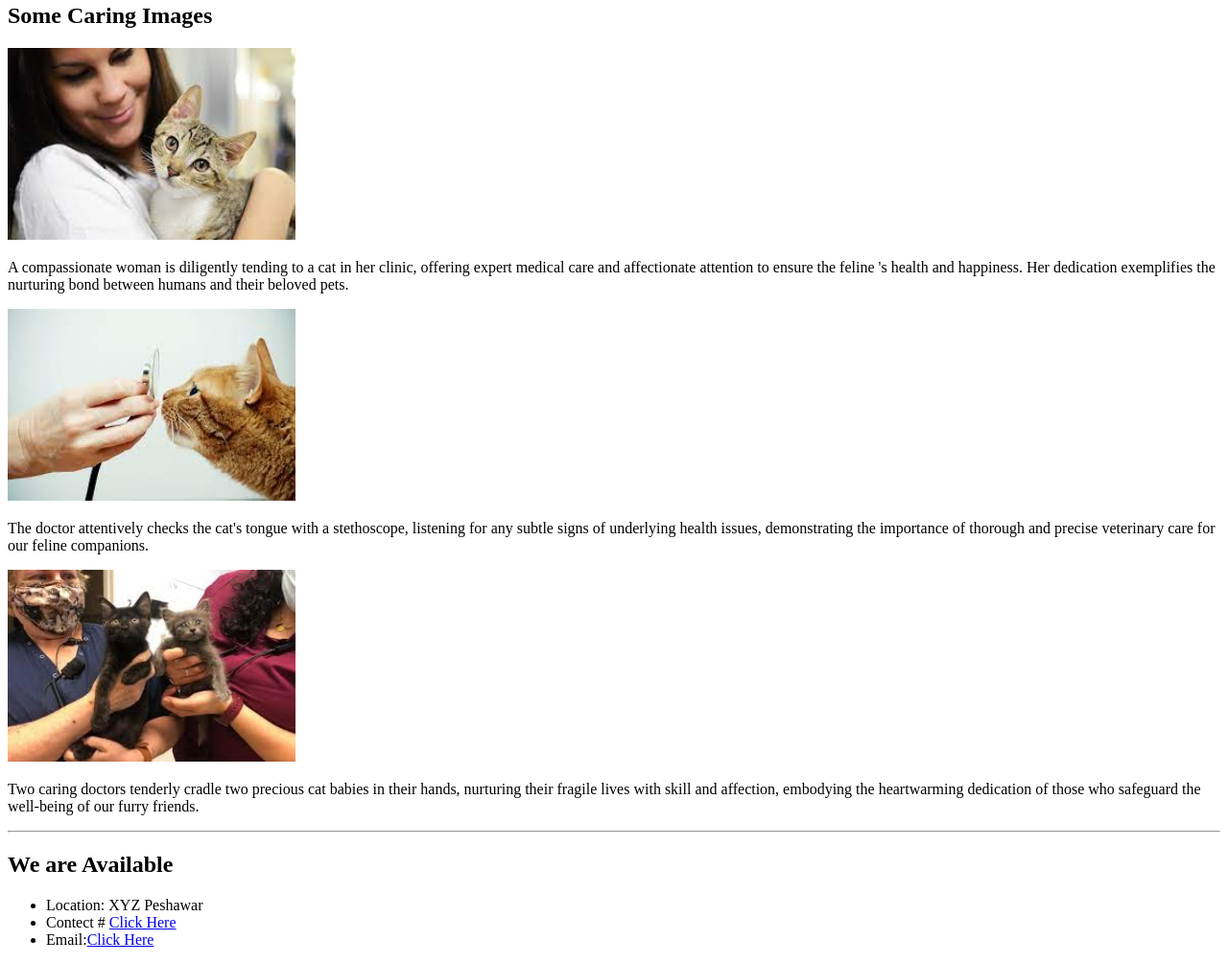
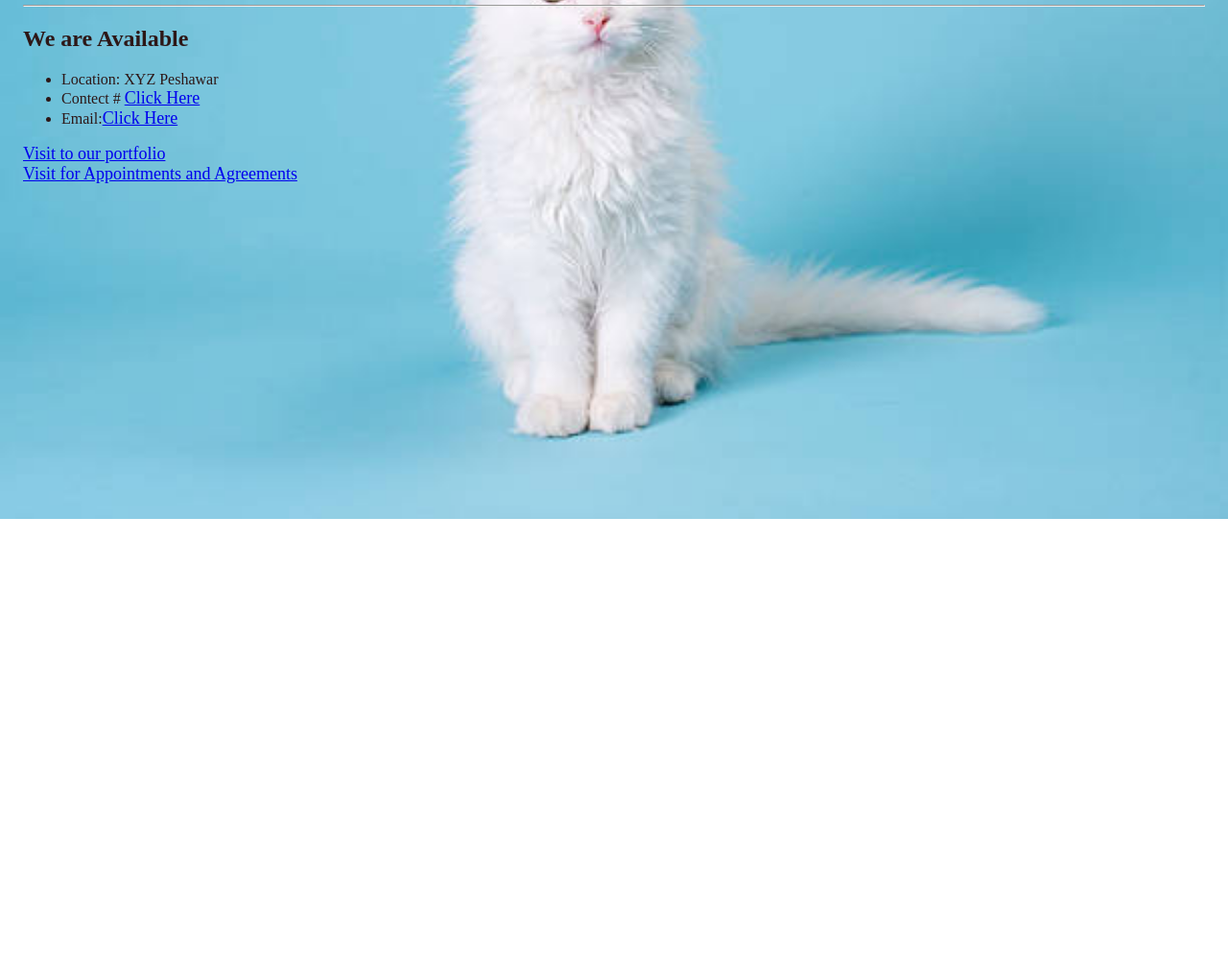
Before and after one commit to malikkaleemullah/Assignment, a plain HTML site: page index.html in a window 1280 px wide. Shown: the part 259-1264 px from the top of the page at 96% size. After the commit the page ends 800 px from the top, so only its background shows below. Drawn offline with Linux system fonts and the light colour scheme.

Commit message:
adding some css

```diff
--- a/index.html
+++ b/index.html
@@ -3,7 +3,7 @@
 <head>
     <meta charset="UTF-8">
     <meta name="viewport" content="width=device-width, initial-scale=1.0">
-    <title>Creating my first Website</title>
+    <title>Creating my first Website`</title>
     <link rel="stylesheet" href="./stylesheet.css">
 </head>
 <body>
@@ -24,45 +24,18 @@ and reducing the stray cat population.
 
     </p>
     <hr>
-    <h2>
-        Some Caring Images
-    </h2>
-    <img src="./download (3).jfif" alt="Image of cate"
-    width="300px", height="200px">
-    <p>
-        A compassionate woman is diligently tending to a
-        cat in her clinic, offering expert medical care
-        and affectionate attention to ensure the feline
-        's health and happiness. Her dedication
-        exemplifies the nurturing bond between humans
-        and their beloved pets.
-    </p>
-    <img src="./download (2).jfif" alt="Image of cate"
-    width="300px", height="200px">
-    <p>
-        The doctor attentively checks the cat's tongue
-        with a stethoscope, listening for any subtle
-        signs of underlying health issues,
-        demonstrating the importance of thorough
-        and precise veterinary care for our feline
-        companions.
-    </p>
-    <img src="./images.jfif" alt="Image of cate"
-    width="300px", height="200px">
-    <p>
-        Two caring doctors tenderly cradle two precious
-        cat babies in their hands, nurturing their
-        fragile lives with skill and affection,
-        embodying the heartwarming dedication of
-        those who safeguard the well-being of our
-        furry friends.
-    </p>
-    <hr>
-    <h2 class="center">We are Available</h2>
+    <h2 >We are Available</h2>
     <ul>
         <li>Location: XYZ Peshawar</li>
         <li>Contect # <a href="tel:+92 318 0968700">Click Here</a></li>
         <li>Email:<a href="mailto: malikkaleemullah2k@gmai.com">Click Here</a> </li>
     </ul>
+    <a href="C:\Users\Kaleem ullah\Desktop\Assignment\potfolio.html">
+        Visit to our portfolio
+    </a>
+    <br>
+    <a href="C:\Users\Kaleem ullah\Desktop\Assignment\detailCheckup.html">
+        Visit for Appointments and Agreements
+    </a>
 </body>
 </html>
--- a/stylesheet.css
+++ b/stylesheet.css
@@ -10,3 +10,28 @@ h4 {
     color: rgb(11, 11, 237);
     text-align: center;
 }
+body{
+    padding: 1rem;
+    background-image: url(./d4.jpg);
+    background-repeat: no-repeat;
+    background-attachment: fixed;
+    background-size: cover;
+    color: rgb(45, 23, 23);
+}
+ p:hover,li:hover,a:hover, h2:hover, h4:hover{
+    background-color: white;
+    padding-bottom: 0.05rem;
+}
+ p, h2, li, h4,a {
+    transition: background-color 0.10s ease; /* Add a transition to background-color */
+}
+.center {
+    text-align: center;
+    border-color: red;
+}
+a{
+    text-align: center;
+    font-size: large;
+    font-family: initial;
+    font-weight: 100;
+}
```
Also changed, not shown: detailCheckup.html (added, +20 -0 lines), potfolio.html (added, +53 -0 lines), d4.jpg (added), 1 other file.
